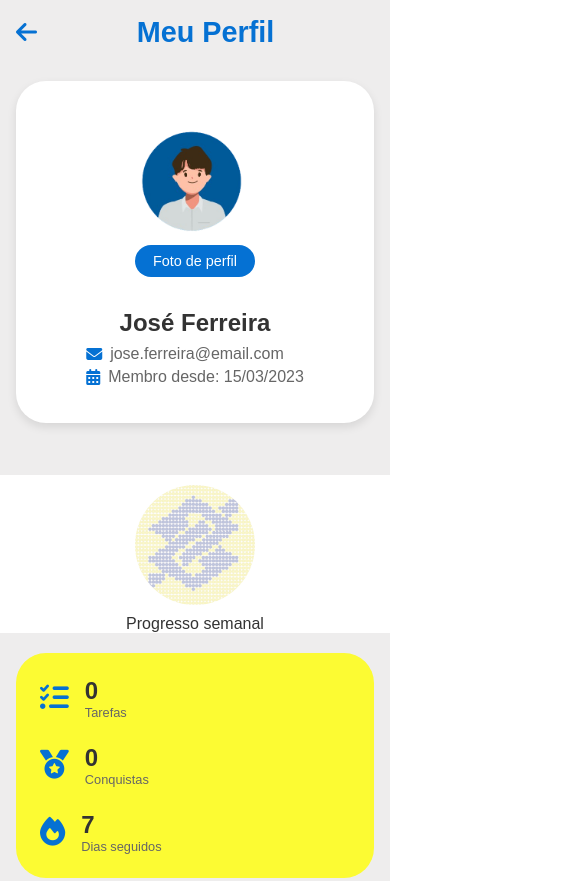
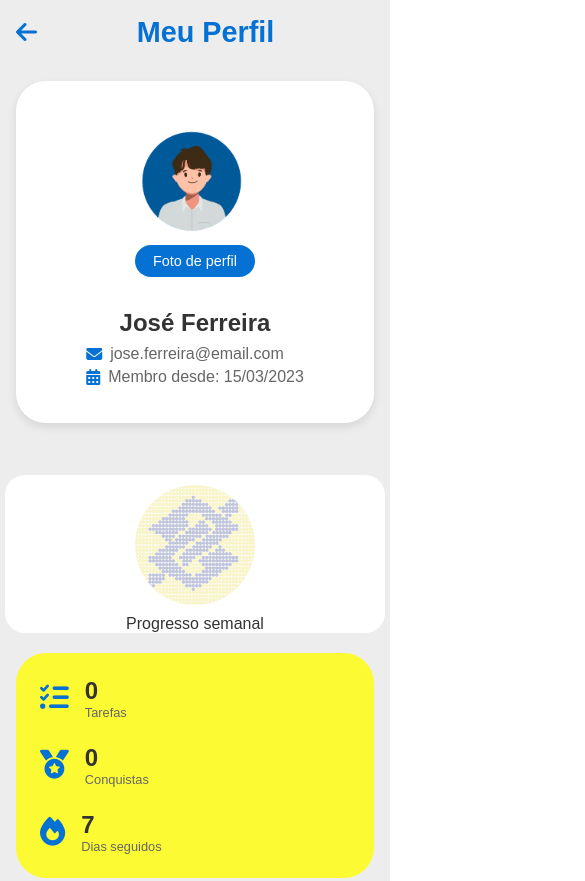
Before and after one commit to JosueOliveirajhs/Resid-ncia_BB, a plain HTML site: page Perfil/perfil.html in a window 390 px wide. Shown: the top 881 px of the page, 585 px wide, since content can reach past the window. Drawn offline with Linux system fonts and the light colour scheme; files whose address does not match are found by name.

Commit message:
Update perfil.css

```diff
--- a/Perfil/perfil.css
+++ b/Perfil/perfil.css
@@ -414,9 +414,19 @@
     background-color: #f1f1f1;
   }
 
-  /* Responsividade */
+
   @media (max-width: 768px) {
 
+    .logo{
+    align-items: center;
+    flex-direction: column;
+    display: flex;
+    margin: 20px 5px;
+    background-color: #ffffff;
+    width: 380px;
+    border-radius: 20px;
+    color: #333;
+  }
 
     .conquista {
       position: relative;
```
